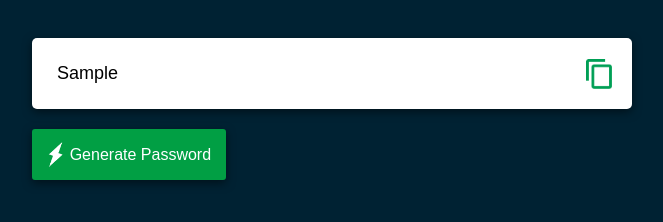
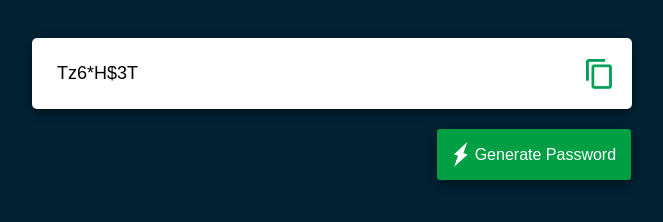
Before and after one commit to BinMamun/Generate-Random-Password, a plain HTML site: page index.html in a window 1280 px wide. Both pictures are taken after typing "Sample" into the empty fields and a click on the button "Generate Password". Shown: the part 316-538 px from the top of the page, without its empty margins (308-971 px from the left). Drawn offline with Linux system fonts and the light colour scheme.

Commit message:
Gerenrate Random password

```diff
--- a/index.html
+++ b/index.html
@@ -15,10 +15,10 @@
       </span>
     </h1>
     <div class="display">
-      <input type="text" class="password-input" placeholder="Password">
+      <input type="text" class="js-password password-input js-password-input" placeholder="Password">
       <img src="./images/copy.png" class="copy-img">
     </div>
-    <button class="generate-password-btn">
+    <button class="js-generate-password-btn generate-password-btn">
       <img src="./images/generate.png" class="btn-img">Generate Password</button>
   </div>
   <script src="./scripts.js"></script>
--- a/scripts.js
+++ b/scripts.js
@@ -0,0 +1,30 @@
+const randomPassword = document.querySelector(".js-password");
+const generateButton = document.querySelector(".js-generate-password-btn");
+
+const upperCase = "ABCDEFGHIJKLMNOPQRSTUVWXYZ";
+const lowerCase = "abcdefghijklmnopqrstuvwxyz";
+const numbers = "0123456789";
+const symbols = "!@#$%&*/.";
+
+const allChars = upperCase + lowerCase + numbers + symbols;
+
+
+generateButton.addEventListener("click", () => {
+  passordBox();
+})
+
+function passordBox() {
+  let password = "";
+  let length = 8;
+
+  password += upperCase[Math.floor(Math.random() * upperCase.length)];
+  password += lowerCase[Math.floor(Math.random() * lowerCase.length)];
+  password += numbers[Math.floor(Math.random() * numbers.length)];
+  password += symbols[Math.floor(Math.random() * symbols.length)];
+
+  while (password.length < length) {
+    password += allChars[Math.floor(Math.random() * allChars.length)]
+  }
+
+  randomPassword.value = password;
+}
--- a/styles.css
+++ b/styles.css
@@ -60,6 +60,7 @@ body {
   display: flex;
   align-items: center;
   justify-content: center;
+  margin-left: 405px;
   gap: 5px;
   border: none;
   padding: 13px 15px;
```
